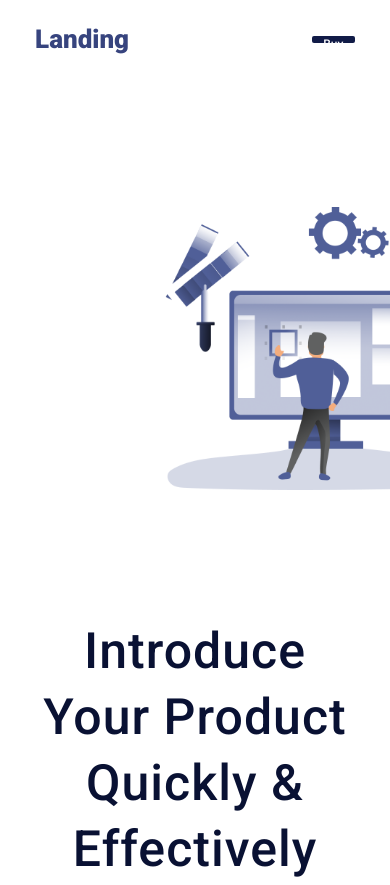
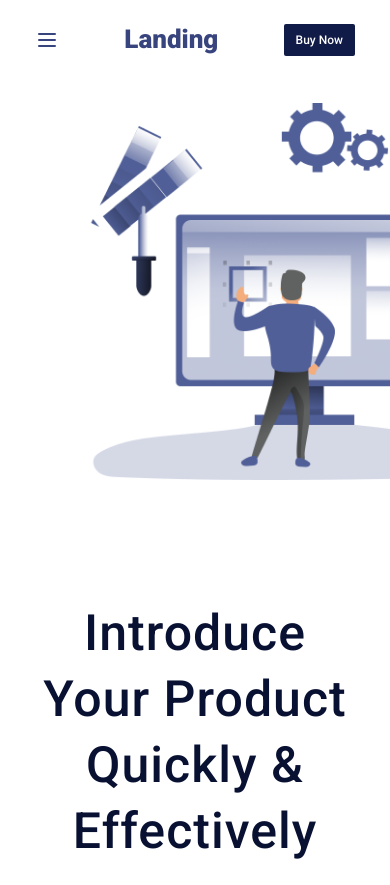
Before and after one commit to clintonjn/fend_mm1_v2, a plain HTML site: page index.html in a window 390 px wide. Shown: the top 885 px of the page. Drawn offline with nearby package versions, Linux system fonts and the light colour scheme.

Commit message:
fixed section 1

```diff
--- a/index.html
+++ b/index.html
@@ -91,7 +91,14 @@
     <div class="container mx-auto px-0">
 
       <!-- Navbar -->
-      <nav class="flex items-center justify-between py-5 px-[9%] mb-16 md:mb-0">
+      <nav class="flex items-center justify-between py-5 px-[9%] mb-2 md:mb-0">
+        <!-- Mobile Menu Button -->
+        <button class="md:hidden text-heading" onclick="toggleMenu()">
+          <svg class="w-6 h-6" fill="none" stroke="currentColor" viewBox="0 0 24 24">
+            <path stroke-linecap="round" stroke-linejoin="round" stroke-width="2" d="M4 6h16M4 12h16M4 18h16"></path>
+          </svg>
+        </button>
+
         <!-- Navigation Links -->
         <div class="hidden md:flex space-x-12">
           <a href="#" class="text-nav-text text-sm font-normal">Home</a>
@@ -103,19 +110,26 @@
         <a href="#" class="text-heading text-[26px] font-black">Landing</a>
 
         <!-- Buy Now Button -->
-        <button class="bg-primary text-white text-xs font-medium rounded-sm w-[11.11vw] h-[1.81vw] hover:bg-opacity-90">
+        <button class="bg-primary text-white text-xs font-medium rounded-sm px-3 py-2 sm:px-4 sm:py-2 md:px-6 md:py-2 lg:w-[11.11vw] lg:h-[1.81vw] hover:bg-opacity-90 flex items-center justify-center">
           Buy Now
         </button>
       </nav>
+
+      <!-- Mobile Dropdown Menu -->
+      <div id="mobileMenu" class="hidden md:hidden bg-white shadow-lg px-[9%] py-1">
+        <a href="#" class="block text-nav-text text-sm font-normal py-1">Home</a>
+        <a href="#" class="block text-nav-text text-sm font-normal py-1">About</a>
+        <a href="#" class="block text-nav-text text-sm font-normal py-1">Contact</a>
+      </div>
     </div>
 
     <!-- Mobile Image - Between header and content -->
-    <div class="w-screen md:hidden pt-16">
-      <img src="./images/section1.png" class="w-3/5 ml-auto" alt="Hero Image">
+    <div class="w-screen md:hidden pt-4">
+      <img src="./images/section1.png" class="w-4/5 ml-auto" alt="Hero Image">
     </div>
 
     <!-- Hero Content -->
-    <div class="bg-no-repeat bg-right hero-bg mt-2 md:mt-8 min-h-[750px]">
+    <div class="bg-no-repeat bg-right hero-bg -mt-2 md:mt-8 min-h-[750px]">
       <div class="container mx-auto px-0">
         <div class="flex flex-col md:flex-row items-center mt-16 px-[9%] md:px-[9%] justify-center">
         <div class="w-full md:w-1/2 order-2 md:order-1">
@@ -305,5 +319,12 @@
     </div>
   </footer>
 
+  <script>
+    function toggleMenu() {
+      const menu = document.getElementById('mobileMenu');
+      menu.classList.toggle('hidden');
+    }
+  </script>
+
 </body>
 </html>
```
